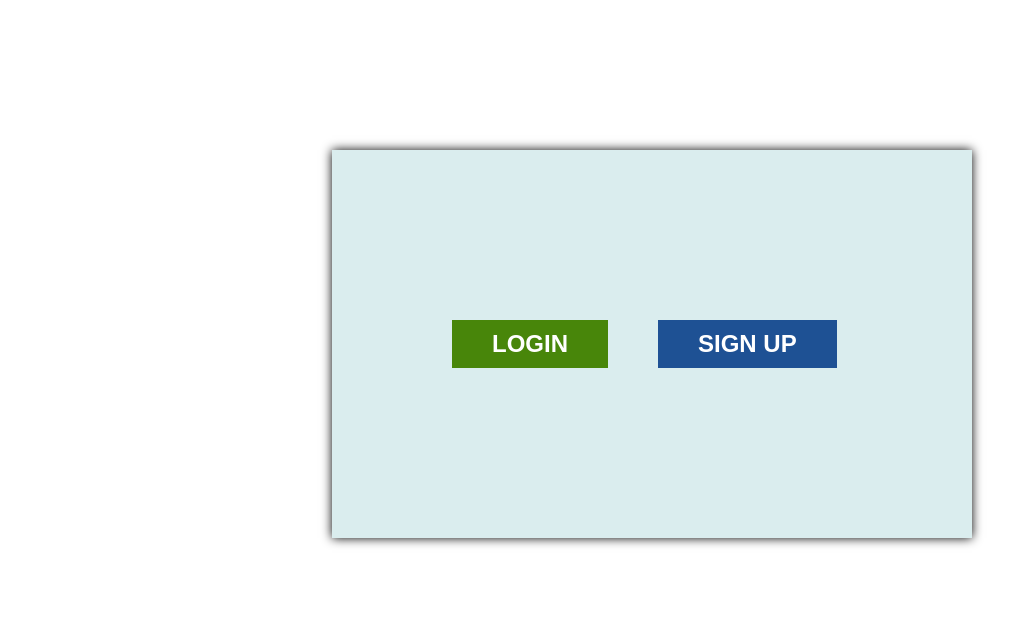
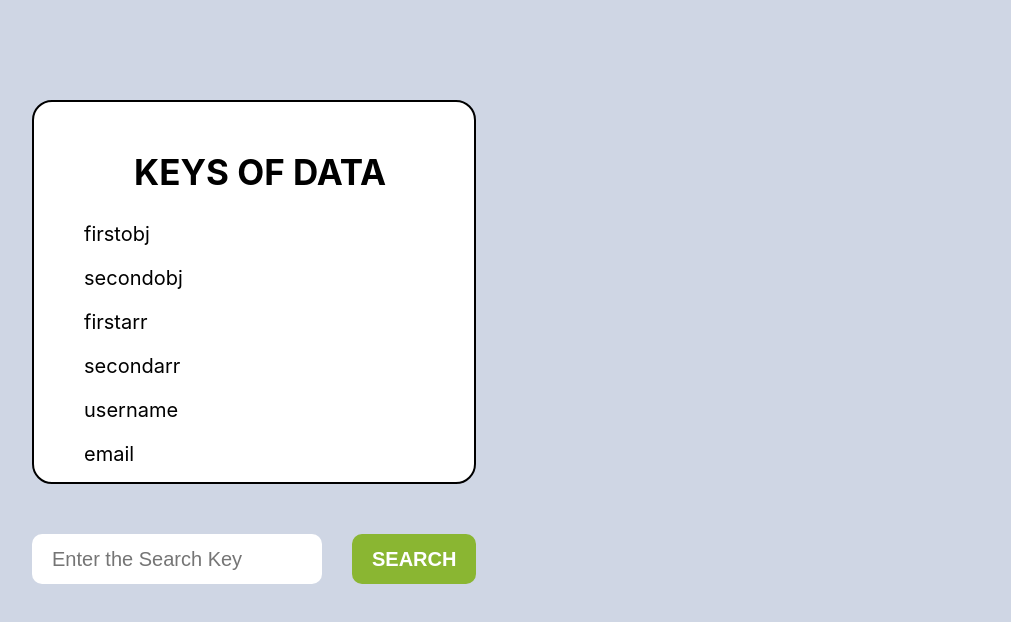
Before and after one commit to kartikayappinventiv1910/ReactTraining1, a React (Create React App) app: page / in a window 1280 px wide. Shown: the top 622 px of the page, without its empty margins (68-1079 px from the left). Built offline with nearby package versions, Linux system fonts and the light colour scheme; no server answers.

Commit message:
assignment7 is completed till local storage data and printing the value in the console

```diff
--- a/package.json
+++ b/package.json
@@ -3,6 +3,7 @@
   "version": "0.1.0",
   "private": true,
   "dependencies": {
+    "@autocomplete/material-ui": "0.0.17",
     "@material-ui/core": "^4.11.4",
     "@material-ui/icons": "^4.11.2",
     "@testing-library/jest-dom": "^5.12.0",
--- a/src/App.js
+++ b/src/App.js
@@ -5,7 +5,8 @@ import React from 'react'
 // import Assignment4 from './modules/assignment4'
 // import Assignment4flex from './modules/assignment4flex'
 // import Assignment5 from './modules/assignment5'
-import Assignment6 from './modules/assignment6'
+// import Assignment6 from './modules/assignment6'
+import Assignment7 from './modules/assignment7'
 
 class App extends React.Component{
   render(){
@@ -17,7 +18,8 @@ class App extends React.Component{
         {/* <Assignment4 /> */}
         {/* <Assignment4flex /> */}
         {/* <Assignment5 /> */}
-        <Assignment6 />
+        {/* <Assignment6 /> */}
+        <Assignment7 />
       </div>
     );
   }
--- /dev/null
+++ b/src/modules/assignment7/index.css
@@ -0,0 +1,44 @@
+body{
+    background-color: rgb(207, 214, 228);
+}
+.headingContainer{
+    margin: 100px 0px 50px 100px;
+    width: 400px;
+    height: 340px;
+    padding: 20px;
+    border: 2px solid black;
+    border-radius: 20px;
+    background-color: white;
+}
+.keysHeading{
+    margin-left: 80px;
+    font-size:35px;
+}
+.keys{
+    margin-left: 30px;
+    font-size: 20px;
+}
+.inputField{
+    outline: none;
+    border: none;
+    height: 50px;
+    width: 250px;
+    background-color: white;
+    padding: 0px 20px;
+    font-size: 20px;
+    border-radius: 10px;
+    margin: 0px 30px 0px 100px;
+
+}
+.searchbtn{
+    outline: none;
+    border: none;
+    height: 50px;
+    background-color: rgb(138, 182, 50);
+    color: white;
+    cursor: pointer;
+    font-size: 20px;
+    font-weight: bolder;
+    padding: 10px 20px;
+    border-radius: 10px;
+}
--- /dev/null
+++ b/src/modules/assignment7/index.js
@@ -0,0 +1,45 @@
+import React, { useEffect, useState } from "react";
+import "./index.css";
+// import Autocomplete from '@material-ui/lab/Autocomplete';
+
+function Assignment7() {
+  const [apiData,setapiData]=useState([]);
+  const [inputstate,setinputstate]=useState("");
+  console.log(inputstate)
+
+
+  const jsonData = async () => {
+    try {
+      const res = await fetch("https://jsonplaceholder.typicode.com/users");
+      const actualData = await res.json();
+      console.log(actualData);
+      localStorage.setItem("userdata",JSON.stringify(actualData))
+    } catch (err) {
+      console.log(err);
+    }
+  };
+  useEffect(() => {
+    jsonData()
+  }, []);
+  return(
+    <div>
+    <div className={"headingContainer"}>
+        <h2 className={"keysHeading"}>{"KEYS OF DATA"}</h2>
+        <p className={"keys"}>{"firstobj"}</p>
+        <p className={"keys"}>{"secondobj"}</p>
+        <p className={"keys"}>{"firstarr"}</p>
+        <p className={"keys"}>{"secondarr"}</p>
+        <p className={"keys"}>{"username"}</p>
+        <p className={"keys"}>{"email"}</p>
+    </div>
+    <form>
+      <input type="text" value={inputstate}  placeholder="Enter the Search Key" className={"inputField"}
+      onChange={(E)=>setinputstate(E.target.value)}/>
+      <input type="submit" value="SEARCH"  className={"searchbtn"}/>
+    </form>
+  </div>
+  );
+}
+
+
+export default Assignment7;
```
Also changed, not shown: src/modules/assignment7/data.js (added, +112 -0 lines), 1 other file (tests, documents, lock files or other folders).
